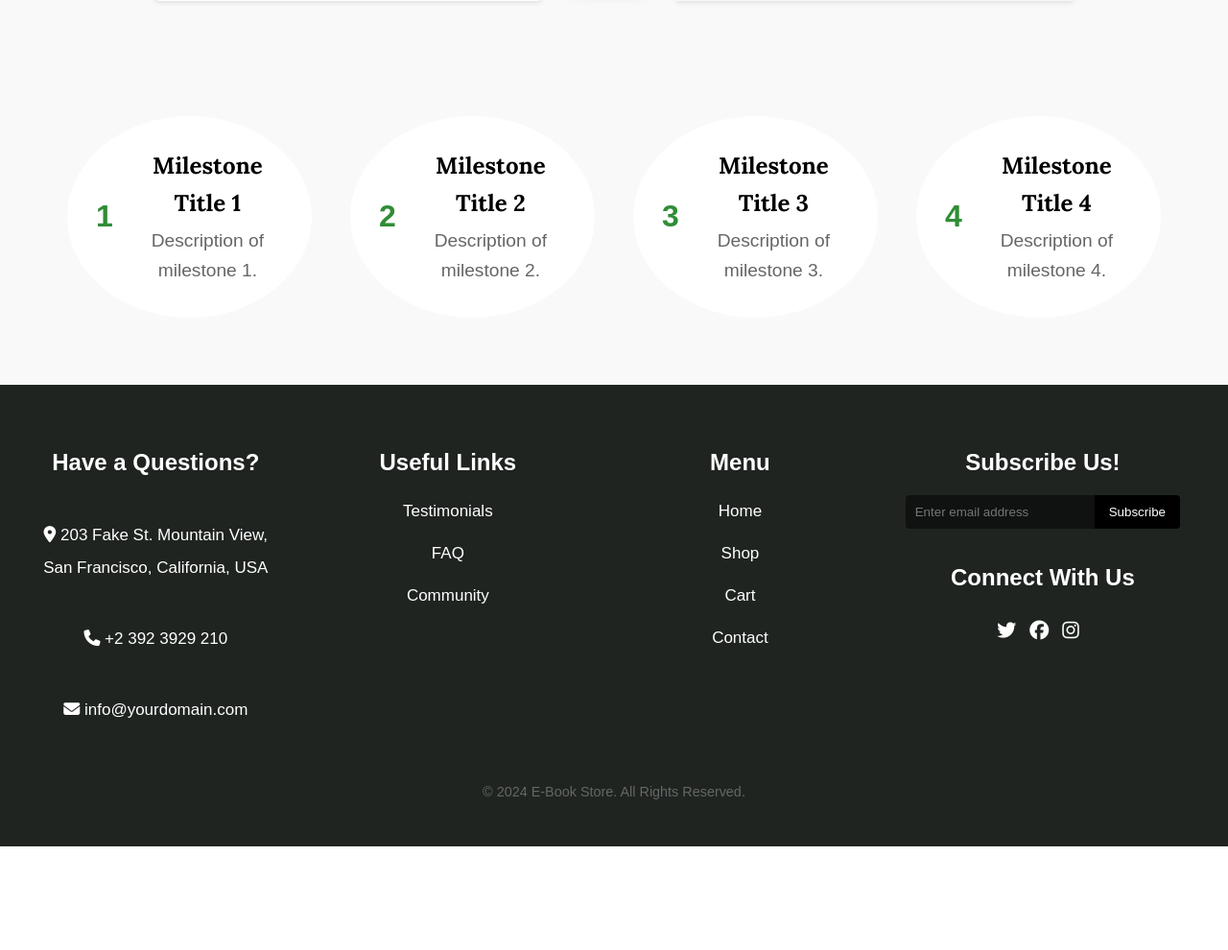
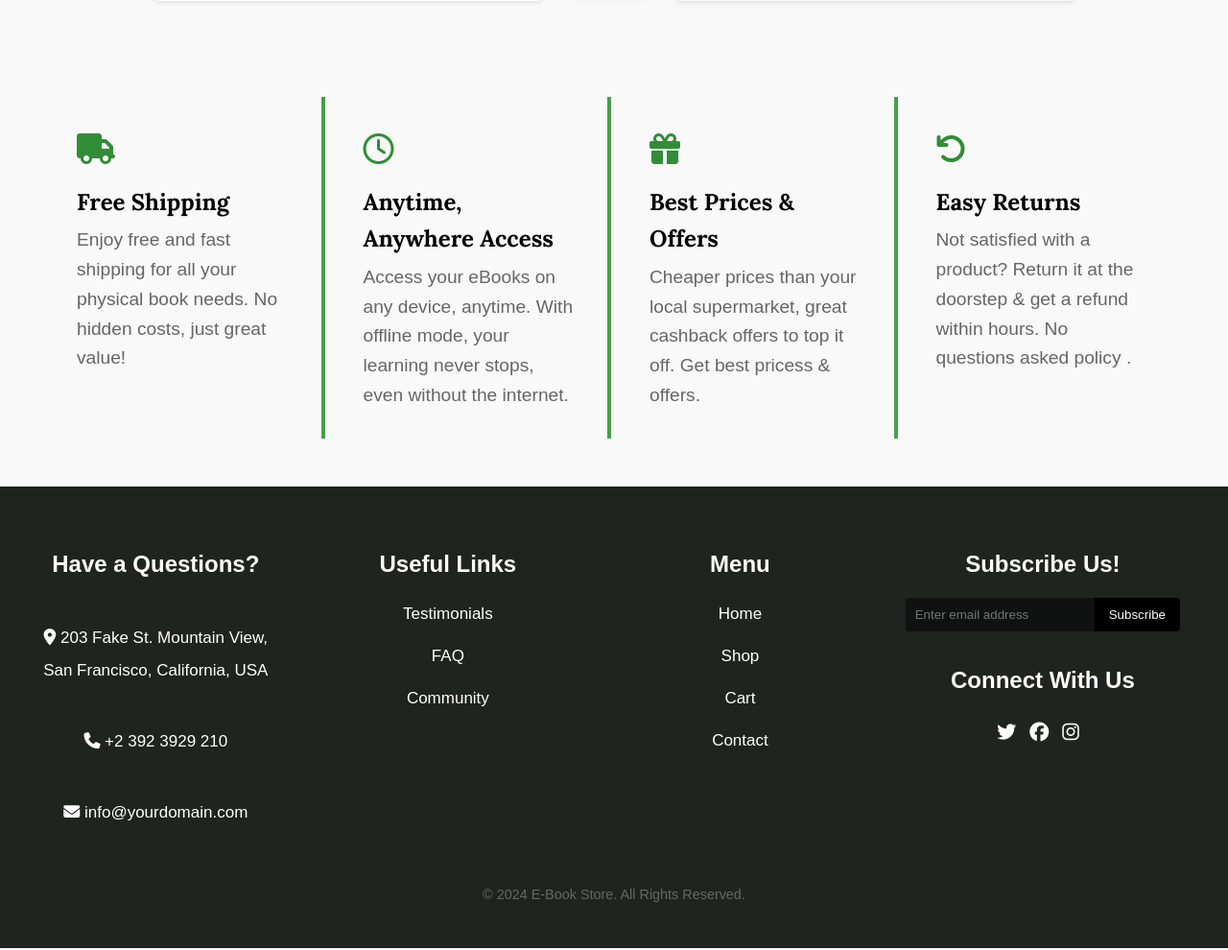
Before and after one commit to nandini2727/BookHaven, a Django app: page / in a window 1280 px wide. Shown: the part 1282-2272 px from the top of the page at 96% size. Before the commit the page ends 2164 px from the top, so only its background shows below. Run offline with Django 5.2, Linux system fonts and the light colour scheme; data that the repository does not hold is empty; some libraries are stand-ins or nearby versions.

Commit message:
Made changes on the home page

```diff
--- a/static/css/base.css
+++ b/static/css/base.css
@@ -68,13 +68,14 @@ cursor: pointer;
     display: none;
     position: absolute;
     top: 50px;
-right: 100px;
+    right: 80px;
+    padding: 10px;
     background-color: white;
-border: 1px solid #ccc;
+    border: 1px solid #999;
     border-radius: 8px;
     padding: 0px 10px;
     text-align: center;
-box-shadow: 0px 4px 6px rgba(0, 0, 0, 0.1);
+    box-shadow: inset 0 0 5px rgba(114, 205, 98, 0.866);
     z-index: 1000;
   }
 .user-dialog a {
--- a/static/css/home.css
+++ b/static/css/home.css
@@ -197,35 +197,29 @@ body {
 .milestones-section {
     padding: 50px;
     background-color: #f9f9f9;
-    text-align: center;
     display: flex;
-    justify-content: space-between;
-    flex-wrap: nowrap;
+    gap:10px;
 }
 
 .milestone {
-    display:flex;
     align-items: center;
-    margin: 20px;
     padding: 30px;
-    border-radius: 50%;
-    background-color: #fff;
+    border-right: 4px solid #45a049;
     flex: 1;
     max-width: 400px;
     min-height: 150px;
+    height: auto;
 }
 
-.milestone:hover{
-    /* transition: transform 0.3s ease, box-shadow 0.3s ease; */
-    background-color: #f6fee6;
-    transform: translateY(-5px);
+.milestone:last-child {
+    border-right: none;
 }
 
-.milestone-number {
+.milestone-logo {
     font-size: 2em;
     font-weight: bold;
     color: #308d36;
-    margin-right: 20px;
+    margin-bottom: 10px;
 }
 
 .milestone-content h3 {
@@ -238,7 +232,6 @@ body {
     color: #666;
     font-size: 1.2em;
 }
-
 
 
 /* ----------LATEST ARRIVALS-------------*/
--- a/templates/home.html
+++ b/templates/home.html
@@ -144,31 +144,31 @@
         <!-- MILESTONES -->
         <div class="milestones-section">
             <div class="milestone">
-                <div class="milestone-number">1</div>
+                <div class="milestone-logo"><i class="fa-solid fa-truck"></i></div>
                 <div class="milestone-content">
-                    <h3>Milestone Title 1</h3>
-                    <p>Description of milestone 1.</p>
+                    <h3>Free Shipping</h3>
+                    <p>Enjoy free and fast shipping for all your physical book needs. No hidden costs, just great value!</p>
                 </div>
             </div>
             <div class="milestone">
-                <div class="milestone-number">2</div>
+                <div class="milestone-logo"><i class="fa-regular fa-clock"></i></div>
                 <div class="milestone-content">
-                    <h3>Milestone Title 2</h3>
-                    <p>Description of milestone 2.</p>
+                    <h3>Anytime, Anywhere Access</h3>
+                    <p>Access your eBooks on any device, anytime. With offline mode, your learning never stops, even without the internet.</p>
                 </div>
             </div>
             <div class="milestone">
-                <div class="milestone-number">3</div>
+                <div class="milestone-logo"><i class="fa-solid fa-gift"></i></div>
                 <div class="milestone-content">
-                    <h3>Milestone Title 3</h3>
-                    <p>Description of milestone 3.</p>
+                    <h3>Best Prices & Offers</h3>
+                    <p>Cheaper prices than your local supermarket, great cashback offers to top it off. Get best pricess & offers.</p>
                 </div>
             </div>
             <div class="milestone">
-                <div class="milestone-number">4</div>
+                <div class="milestone-logo"><i class="fa-solid fa-arrow-rotate-left"></i></div>
                 <div class="milestone-content">
-                    <h3>Milestone Title 4</h3>
-                    <p>Description of milestone 4.</p>
+                    <h3>Easy Returns</h3>
+                    <p>Not satisfied with a product? Return it at the doorstep & get a refund within hours. No questions asked policy .</p>
                 </div>
             </div>
         </div>
```
Lines whose indentation alone changed are shown as unchanged.
